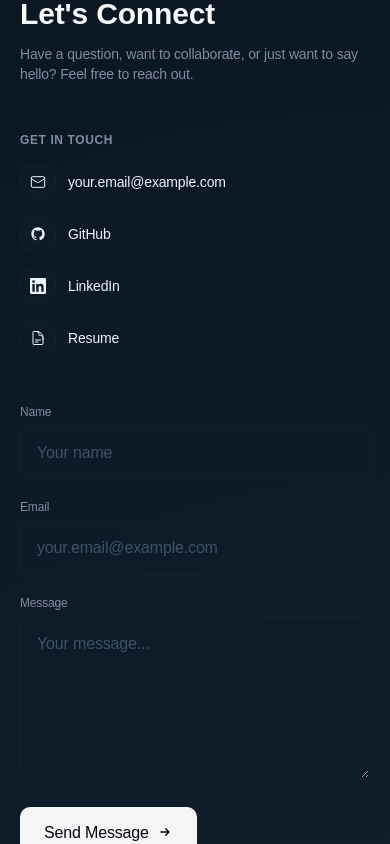
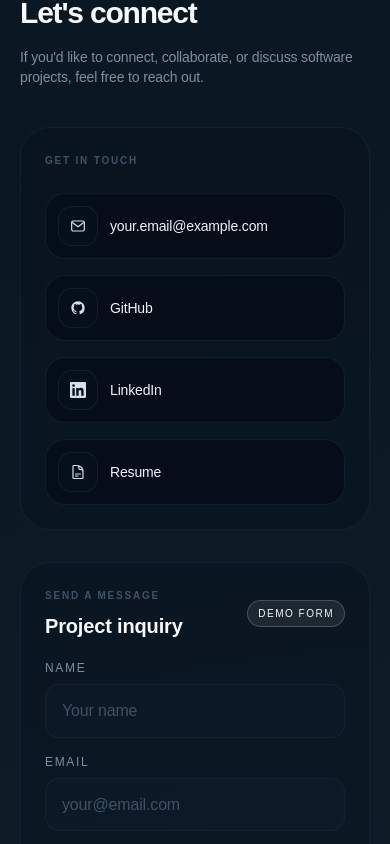
Before and after one commit to sharanugd2305/protfolio, a React (Vite) app: page / in a window 390 px wide. Shown: the part 6200-7044 px from the top of the page. Built offline with nearby package versions, Linux system fonts and the light colour scheme.

Commit message:
feat: enhance Contact component with improved layout, animations, and form validation

```diff
--- a/src/components/Contact.jsx
+++ b/src/components/Contact.jsx
@@ -1,12 +1,12 @@
 import { useState } from "react";
+import { motion } from "motion/react";
 import { useScrollReveal } from "../hooks/useScrollReveal";
 
-// TODO: Replace with your actual contact info
 const CONTACT_INFO = {
-  email: "your.email@example.com", // ← Your email
-  github: "https://github.com/", // ← Your GitHub URL
-  linkedin: "https://linkedin.com/in/", // ← Your LinkedIn URL
-  resume: "#", // ← Your resume URL
+  email: "your.email@example.com",
+  github: "https://github.com/",
+  linkedin: "https://linkedin.com/in/",
+  resume: "#",
 };
 
 const INITIAL_FORM = { name: "", email: "", message: "" };
@@ -19,130 +19,153 @@ export default function Contact() {
   const ref = useScrollReveal();
   const [form, setForm] = useState(INITIAL_FORM);
   const [errors, setErrors] = useState({});
-  const [status, setStatus] = useState("idle"); // idle | sending | success | error
+  const [status, setStatus] = useState("idle");
 
-  const handleChange = (e) => {
-    const { name, value } = e.target;
-    setForm((prev) => ({ ...prev, [name]: value }));
-    // Clear error on change
+  const handleChange = (event) => {
+    const { name, value } = event.target;
+    setForm((previous) => ({ ...previous, [name]: value }));
+
     if (errors[name]) {
-      setErrors((prev) => ({ ...prev, [name]: null }));
+      setErrors((previous) => ({ ...previous, [name]: null }));
     }
   };
 
   const validate = () => {
-    const newErrors = {};
-    if (!form.name.trim()) newErrors.name = "Name is required.";
-    if (!form.email.trim()) newErrors.email = "Email is required.";
-    else if (!validateEmail(form.email)) newErrors.email = "Enter a valid email.";
-    if (!form.message.trim()) newErrors.message = "Message is required.";
-    return newErrors;
+    const nextErrors = {};
+
+    if (!form.name.trim()) nextErrors.name = "Name is required.";
+    if (!form.email.trim()) nextErrors.email = "Email is required.";
+    else if (!validateEmail(form.email)) nextErrors.email = "Enter a valid email.";
+    if (!form.message.trim()) nextErrors.message = "Message is required.";
+
+    return nextErrors;
   };
 
-  const handleSubmit = (e) => {
-    e.preventDefault();
-    const newErrors = validate();
-    if (Object.keys(newErrors).length > 0) {
-      setErrors(newErrors);
+  const handleSubmit = (event) => {
+    event.preventDefault();
+    const nextErrors = validate();
+
+    if (Object.keys(nextErrors).length > 0) {
+      setErrors(nextErrors);
+      setStatus("error");
       return;
     }
 
     setStatus("sending");
+    setErrors({});
 
-    // No backend — log to console and show integration message
     setTimeout(() => {
-      console.log("Contact form submission:", form);
       setStatus("success");
       setForm(INITIAL_FORM);
-      setErrors({});
-    }, 1000);
+    }, 500);
   };
 
   const inputClasses = (field) =>
-    `w-full px-4 py-3 bg-base-800/60 border rounded-lg text-sm text-base-100 placeholder:text-base-500 outline-none transition-all duration-200 ${
+    `w-full rounded-xl border bg-base-800/60 px-4 py-3 text-sm text-base-100 placeholder:text-base-500 outline-none transition-all duration-200 ${
       errors[field]
-        ? "border-red-500/50 focus:border-red-500 focus:ring-1 focus:ring-red-500/20"
-        : "border-base-700/50 focus:border-accent/50 focus:ring-1 focus:ring-accent/20"
+        ? "border-red-500/60 focus:border-red-500 focus:ring-1 focus:ring-red-500/20"
+        : "border-base-700/60 focus:border-accent/50 focus:ring-1 focus:ring-accent/20"
     }`;
 
   return (
-    <section id="contact" className="py-24">
-      <div ref={ref} className="mx-auto max-w-6xl px-5">
-        <div className="reveal mb-12">
-          <h2 className="text-sm font-semibold text-accent uppercase tracking-widest mb-2">
-            Contact
+    <section id="contact" className="py-20 sm:py-24" ref={ref}>
+      <div className="mx-auto max-w-6xl px-5">
+        <motion.div
+          initial={{ opacity: 0, y: 24 }}
+          whileInView={{ opacity: 1, y: 0 }}
+          viewport={{ once: true, amount: 0.2 }}
+          transition={{ duration: 0.55, ease: "easeOut" }}
+          className="reveal mb-10"
+        >
+          <span className="eyebrow">Contact</span>
+          <h2 className="mt-4 text-3xl font-bold tracking-[-0.04em] text-base-50 sm:text-4xl">
+            Let&apos;s connect
           </h2>
-          <h3 className="text-3xl sm:text-4xl font-bold text-base-50">
-            Let&apos;s Connect
-          </h3>
-          <p className="mt-3 text-base-400 text-sm max-w-lg">
-            Have a question, want to collaborate, or just want to say hello? Feel free to reach out.
+          <p className="mt-4 max-w-2xl text-sm text-base-400 sm:text-base">
+            If you&apos;d like to connect, collaborate, or discuss software projects, feel free to reach out.
           </p>
-        </div>
+        </motion.div>
 
-        <div className="reveal grid grid-cols-1 lg:grid-cols-5 gap-12">
-          {/* Contact info */}
-          <div className="lg:col-span-2 space-y-6">
-            <div>
-              <h4 className="text-xs font-semibold text-base-400 uppercase tracking-wider mb-4">
-                Get in Touch
-              </h4>
-              <div className="space-y-4">
+        <div className="reveal grid gap-8 lg:grid-cols-[0.88fr_1.12fr]">
+          <div className="rounded-[30px] border border-base-700/60 bg-base-900/35 p-6 sm:p-7">
+            <p className="text-[10px] font-semibold uppercase tracking-[0.18em] text-base-500">Get in touch</p>
+
+            <div className="mt-6 space-y-4">
               <a
                 href={`mailto:${CONTACT_INFO.email}`}
-                  className="group flex items-center gap-3 text-sm text-base-300 hover:text-accent transition-colors"
+                className="group flex items-center gap-3 rounded-[20px] border border-base-700/60 bg-base-950/45 p-3 text-sm text-base-300 transition-colors hover:border-accent/30 hover:text-accent"
               >
-                  <span className="flex items-center justify-center w-9 h-9 bg-base-800/60 border border-base-700/40 rounded-lg group-hover:border-accent/30 transition-colors">
-                    <svg className="w-4 h-4" fill="none" viewBox="0 0 24 24" stroke="currentColor" strokeWidth="1.5"><rect x="2" y="4" width="20" height="16" rx="2" /><path d="m22 7-8.97 5.7a1.94 1.94 0 0 1-2.06 0L2 7" /></svg>
+                <span className="flex h-10 w-10 items-center justify-center rounded-xl border border-base-700/60 bg-base-900/60 text-base-200">
+                  <svg className="h-4 w-4" viewBox="0 0 24 24" fill="none" stroke="currentColor" strokeWidth="1.8" strokeLinecap="round" strokeLinejoin="round" aria-hidden="true">
+                    <rect x="2.5" y="4.5" width="19" height="15" rx="2.2" />
+                    <path d="m4 7 8 6 8-6" />
+                  </svg>
                 </span>
                 {CONTACT_INFO.email}
               </a>
+
               <a
                 href={CONTACT_INFO.github}
-                  target="_blank"
-                  rel="noopener noreferrer"
-                  className="group flex items-center gap-3 text-sm text-base-300 hover:text-accent transition-colors"
+                target={CONTACT_INFO.github.startsWith("http") ? "_blank" : undefined}
+                rel={CONTACT_INFO.github.startsWith("http") ? "noopener noreferrer" : undefined}
+                className="group flex items-center gap-3 rounded-[20px] border border-base-700/60 bg-base-950/45 p-3 text-sm text-base-300 transition-colors hover:border-accent/30 hover:text-accent"
               >
-                  <span className="flex items-center justify-center w-9 h-9 bg-base-800/60 border border-base-700/40 rounded-lg group-hover:border-accent/30 transition-colors">
-                    <svg className="w-4 h-4" viewBox="0 0 24 24" fill="currentColor"><path d="M12 2C6.477 2 2 6.484 2 12.017c0 4.425 2.865 8.18 6.839 9.504.5.092.682-.217.682-.483 0-.237-.008-.868-.013-1.703-2.782.605-3.369-1.343-3.369-1.343-.454-1.158-1.11-1.466-1.11-1.466-.908-.62.069-.608.069-.608 1.003.07 1.531 1.032 1.531 1.032.892 1.53 2.341 1.088 2.91.832.092-.647.35-1.088.636-1.338-2.22-.253-4.555-1.113-4.555-4.951 0-1.093.39-1.988 1.029-2.688-.103-.253-.446-1.272.098-2.65 0 0 .84-.27 2.75 1.026A9.564 9.564 0 0 1 12 6.844a9.59 9.59 0 0 1 2.504.337c1.909-1.296 2.747-1.027 2.747-1.027.546 1.379.202 2.398.1 2.651.64.7 1.028 1.595 1.028 2.688 0 3.848-2.339 4.695-4.566 4.943.359.309.678.92.678 1.855 0 1.338-.012 2.419-.012 2.747 0 .268.18.58.688.482A10.02 10.02 0 0 0 22 12.017C22 6.484 17.522 2 12 2z" /></svg>
+                <span className="flex h-10 w-10 items-center justify-center rounded-xl border border-base-700/60 bg-base-900/60 text-base-200">
+                  <svg className="h-4 w-4" viewBox="0 0 24 24" fill="currentColor" aria-hidden="true">
+                    <path d="M12 2C6.477 2 2 6.484 2 12.017c0 4.425 2.865 8.18 6.839 9.504.5.092.682-.217.682-.483 0-.237-.008-.868-.013-1.703-2.782.605-3.369-1.343-3.369-1.343-.454-1.158-1.11-1.466-1.11-1.466-.908-.62.069-.608.069-.608 1.003.07 1.531 1.032 1.531 1.032.892 1.53 2.341 1.088 2.91.832.092-.647.35-1.088.636-1.338-2.22-.253-4.555-1.113-4.555-4.951 0-1.093.39-1.988 1.029-2.688-.103-.253-.446-1.272.098-2.65 0 0 .84-.27 2.75 1.026A9.564 9.564 0 0 1 12 6.844a9.59 9.59 0 0 1 2.504.337c1.909-1.296 2.747-1.027 2.747-1.027.546 1.379.202 2.398.1 2.651.64.7 1.028 1.595 1.028 2.688 0 3.848-2.339 4.695-4.566 4.943.359.309.678.92.678 1.855 0 1.338-.012 2.419-.012 2.747 0 .268.18.58.688.482A10.02 10.02 0 0 0 22 12.017C22 6.484 17.522 2 12 2z" />
+                  </svg>
                 </span>
                 GitHub
               </a>
+
               <a
                 href={CONTACT_INFO.linkedin}
-                  target="_blank"
-                  rel="noopener noreferrer"
-                  className="group flex items-center gap-3 text-sm text-base-300 hover:text-accent transition-colors"
+                target={CONTACT_INFO.linkedin.startsWith("http") ? "_blank" : undefined}
+                rel={CONTACT_INFO.linkedin.startsWith("http") ? "noopener noreferrer" : undefined}
+                className="group flex items-center gap-3 rounded-[20px] border border-base-700/60 bg-base-950/45 p-3 text-sm text-base-300 transition-colors hover:border-accent/30 hover:text-accent"
               >
-                  <span className="flex items-center justify-center w-9 h-9 bg-base-800/60 border border-base-700/40 rounded-lg group-hover:border-accent/30 transition-colors">
-                    <svg className="w-4 h-4" viewBox="0 0 24 24" fill="currentColor"><path d="M20.447 20.452h-3.554v-5.569c0-1.328-.027-3.037-1.852-3.037-1.853 0-2.136 1.445-2.136 2.939v5.667H9.351V9h3.414v1.561h.046c.477-.9 1.637-1.85 3.37-1.85 3.601 0 4.267 2.37 4.267 5.455v6.286zM5.337 7.433a2.062 2.062 0 0 1-2.063-2.065 2.064 2.064 0 1 1 2.063 2.065zm1.782 13.019H3.555V9h3.564v11.452zM22.225 0H1.771C.792 0 0 .774 0 1.729v20.542C0 23.227.792 24 1.771 24h20.451C23.2 24 24 23.227 24 22.271V1.729C24 .774 23.2 0 22.222 0h.003z" /></svg>
+                <span className="flex h-10 w-10 items-center justify-center rounded-xl border border-base-700/60 bg-base-900/60 text-base-200">
+                  <svg className="h-4 w-4" viewBox="0 0 24 24" fill="currentColor" aria-hidden="true">
+                    <path d="M20.447 20.452h-3.554v-5.569c0-1.328-.027-3.037-1.852-3.037-1.853 0-2.136 1.445-2.136 2.939v5.667H9.351V9h3.414v1.561h.046c.477-.9 1.637-1.85 3.37-1.85 3.601 0 4.267 2.37 4.267 5.455v6.286zM5.337 7.433a2.062 2.062 0 0 1-2.063-2.065 2.064 2.064 0 1 1 2.063 2.065zm1.782 13.019H3.555V9h3.564v11.452zM22.225 0H1.771C.792 0 0 .774 0 1.729v20.542C0 23.227.792 24 1.771 24h20.451C23.2 24 24 23.227 24 22.271V1.729C24 .774 23.2 0 22.222 0h.003z" />
+                  </svg>
                 </span>
                 LinkedIn
               </a>
+
               <a
                 href={CONTACT_INFO.resume}
-                  target="_blank"
-                  rel="noopener noreferrer"
-                  className="group flex items-center gap-3 text-sm text-base-300 hover:text-accent transition-colors"
+                target={CONTACT_INFO.resume.startsWith("http") ? "_blank" : undefined}
+                rel={CONTACT_INFO.resume.startsWith("http") ? "noopener noreferrer" : undefined}
+                className="group flex items-center gap-3 rounded-[20px] border border-base-700/60 bg-base-950/45 p-3 text-sm text-base-300 transition-colors hover:border-accent/30 hover:text-accent"
               >
-                  <span className="flex items-center justify-center w-9 h-9 bg-base-800/60 border border-base-700/40 rounded-lg group-hover:border-accent/30 transition-colors">
-                    <svg className="w-4 h-4" fill="none" viewBox="0 0 24 24" stroke="currentColor" strokeWidth="1.5"><path strokeLinecap="round" strokeLinejoin="round" d="M19.5 14.25v-2.625a3.375 3.375 0 00-3.375-3.375h-1.5A1.125 1.125 0 0113.5 7.125v-1.5a3.375 3.375 0 00-3.375-3.375H8.25m0 12.75h7.5m-7.5 3H12M10.5 2.25H5.625c-.621 0-1.125.504-1.125 1.125v17.25c0 .621.504 1.125 1.125 1.125h12.75c.621 0 1.125-.504 1.125-1.125V11.25a9 9 0 00-9-9z" /></svg>
+                <span className="flex h-10 w-10 items-center justify-center rounded-xl border border-base-700/60 bg-base-900/60 text-base-200">
+                  <svg className="h-4 w-4" fill="none" viewBox="0 0 24 24" stroke="currentColor" strokeWidth="1.8" aria-hidden="true">
+                    <path strokeLinecap="round" strokeLinejoin="round" d="M19.5 14.25v-2.625a3.375 3.375 0 00-3.375-3.375h-1.5A1.125 1.125 0 0113.5 7.125v-1.5a3.375 3.375 0 00-3.375-3.375H8.25m0 12.75h7.5m-7.5 3H12M10.5 2.25H5.625c-.621 0-1.125.504-1.125 1.125v17.25c0 .621.504 1.125 1.125 1.125h12.75c.621 0 1.125-.504 1.125-1.125V11.25a9 9 0 00-9-9z" />
+                  </svg>
                 </span>
                 Resume
               </a>
             </div>
           </div>
+
+          <div className="rounded-[30px] border border-base-700/60 bg-base-900/35 p-6 sm:p-7">
+            <div className="mb-5 flex items-center justify-between gap-3">
+              <div>
+                <p className="text-[10px] font-semibold uppercase tracking-[0.18em] text-base-500">Send a message</p>
+                <h3 className="mt-2 text-xl font-semibold text-base-50">Project inquiry</h3>
+              </div>
+              <span className="rounded-full border border-accent/20 bg-accent/8 px-2.5 py-1 text-[10px] uppercase tracking-[0.15em] text-accent">
+                Demo form
+              </span>
             </div>
 
-          {/* Contact form */}
-          <div className="lg:col-span-3">
-            <form onSubmit={handleSubmit} noValidate className="space-y-5">
+            <form onSubmit={handleSubmit} noValidate className="space-y-4">
               <div>
-                <label htmlFor="contact-name" className="block text-xs font-medium text-base-400 mb-1.5">
+                <label htmlFor="name" className="mb-2 block text-xs font-medium uppercase tracking-[0.14em] text-base-400">
                   Name
                 </label>
                 <input
-                  id="contact-name"
+                  id="name"
                   name="name"
                   type="text"
                   value={form.name}
@@ -150,93 +173,63 @@ export default function Contact() {
                   className={inputClasses("name")}
                   placeholder="Your name"
                   aria-invalid={!!errors.name}
-                  aria-describedby={errors.name ? "name-error" : undefined}
                 />
-                {errors.name && (
-                  <p id="name-error" className="mt-1 text-xs text-red-400">{errors.name}</p>
-                )}
+                {errors.name && <p className="mt-2 text-xs text-red-400">{errors.name}</p>}
               </div>
 
               <div>
-                <label htmlFor="contact-email" className="block text-xs font-medium text-base-400 mb-1.5">
+                <label htmlFor="email" className="mb-2 block text-xs font-medium uppercase tracking-[0.14em] text-base-400">
                   Email
                 </label>
                 <input
-                  id="contact-email"
+                  id="email"
                   name="email"
                   type="email"
                   value={form.email}
                   onChange={handleChange}
                   className={inputClasses("email")}
-                  placeholder="your.email@example.com"
+                  placeholder="your@email.com"
                   aria-invalid={!!errors.email}
-                  aria-describedby={errors.email ? "email-error" : undefined}
                 />
-                {errors.email && (
-                  <p id="email-error" className="mt-1 text-xs text-red-400">{errors.email}</p>
-                )}
+                {errors.email && <p className="mt-2 text-xs text-red-400">{errors.email}</p>}
               </div>
 
               <div>
-                <label htmlFor="contact-message" className="block text-xs font-medium text-base-400 mb-1.5">
+                <label htmlFor="message" className="mb-2 block text-xs font-medium uppercase tracking-[0.14em] text-base-400">
                   Message
                 </label>
                 <textarea
-                  id="contact-message"
+                  id="message"
                   name="message"
-                  rows="5"
                   value={form.message}
                   onChange={handleChange}
-                  className={`${inputClasses("message")} resize-y min-h-[120px]`}
-                  placeholder="Your message..."
+                  className={`${inputClasses("message")} min-h-[140px] resize-none`}
+                  placeholder="Tell me about your project or idea..."
                   aria-invalid={!!errors.message}
-                  aria-describedby={errors.message ? "message-error" : undefined}
                 />
-                {errors.message && (
-                  <p id="message-error" className="mt-1 text-xs text-red-400">{errors.message}</p>
-                )}
+                {errors.message && <p className="mt-2 text-xs text-red-400">{errors.message}</p>}
               </div>
 
+              <div className="pt-2">
                 <button
                   type="submit"
+                  className="inline-flex items-center justify-center rounded-xl border border-accent/40 bg-accent px-5 py-3 text-sm font-semibold text-base-950 shadow-[0_18px_36px_rgba(34,211,197,0.18)] transition-colors hover:bg-accent-light"
                   disabled={status === "sending"}
-                className="inline-flex items-center gap-2 px-6 py-3 text-sm font-semibold bg-accent text-base-950 rounded-lg hover:bg-accent-light disabled:opacity-50 disabled:cursor-not-allowed active:scale-[0.97] transition-all duration-200"
                 >
-                {status === "sending" ? (
-                  <>
-                    <svg className="w-4 h-4 animate-spin" fill="none" viewBox="0 0 24 24" aria-hidden="true">
-                      <circle className="opacity-25" cx="12" cy="12" r="10" stroke="currentColor" strokeWidth="4" />
-                      <path className="opacity-75" fill="currentColor" d="M4 12a8 8 0 018-8V0C5.373 0 0 5.373 0 12h4z" />
-                    </svg>
-                    Sending...
-                  </>
-                ) : (
-                  <>
-                    Send Message
-                    <svg className="w-4 h-4" fill="none" viewBox="0 0 24 24" stroke="currentColor" strokeWidth="2">
-                      <path strokeLinecap="round" strokeLinejoin="round" d="M13 7l5 5m0 0l-5 5m5-5H6" />
-                    </svg>
-                  </>
-                )}
+                  {status === "sending" ? "Sending..." : "Send message"}
                 </button>
+              </div>
 
-              {/* Status messages */}
               {status === "success" && (
-                <div className="flex items-center gap-2 p-3 text-sm text-green-400 bg-green-500/10 border border-green-500/20 rounded-lg animate-fade-in">
-                  <svg className="w-4 h-4 shrink-0" fill="none" viewBox="0 0 24 24" stroke="currentColor" strokeWidth="2">
-                    <path strokeLinecap="round" strokeLinejoin="round" d="M9 12l2 2 4-4m6 2a9 9 0 11-18 0 9 9 0 0118 0z" />
-                  </svg>
-                  Form submitted! This is a demo — connect a backend service (e.g., Formspree, EmailJS) to send real messages.
-                </div>
+                <p className="rounded-xl border border-emerald-500/30 bg-emerald-500/10 px-3 py-2 text-sm text-emerald-300">
+                  Your message has been simulated successfully. Connect the form to a backend service when you&apos;re ready.
+                </p>
               )}
 
               {status === "error" && (
-                <div className="flex items-center gap-2 p-3 text-sm text-red-400 bg-red-500/10 border border-red-500/20 rounded-lg animate-fade-in">
-                  <svg className="w-4 h-4 shrink-0" fill="none" viewBox="0 0 24 24" stroke="currentColor" strokeWidth="2">
-                    <path strokeLinecap="round" strokeLinejoin="round" d="M12 8v4m0 4h.01M21 12a9 9 0 11-18 0 9 9 0 0118 0z" />
-                  </svg>
-                  Something went wrong. Please try again.
-                </div>
+                <p className="rounded-xl border border-red-500/30 bg-red-500/10 px-3 py-2 text-sm text-red-300">
+                  Please complete the required fields before sending.
+                </p>
               )}
             </form>
           </div>
```
Lines whose indentation alone changed are shown as unchanged.
